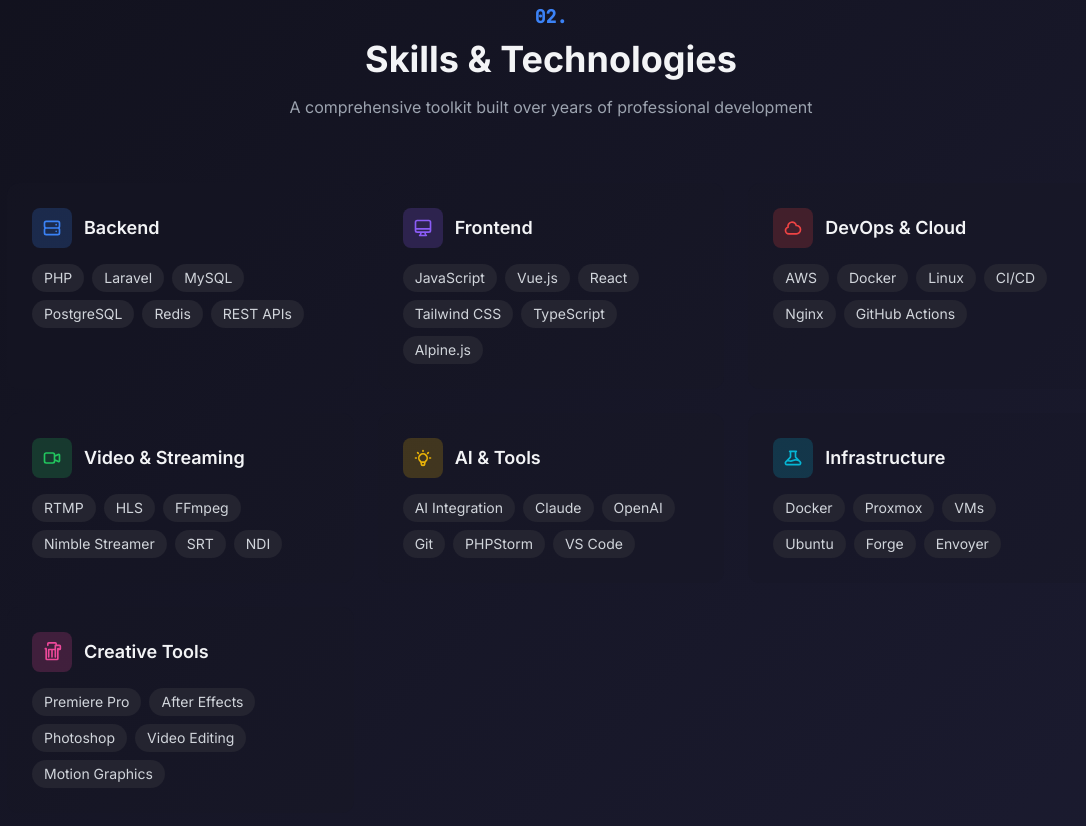
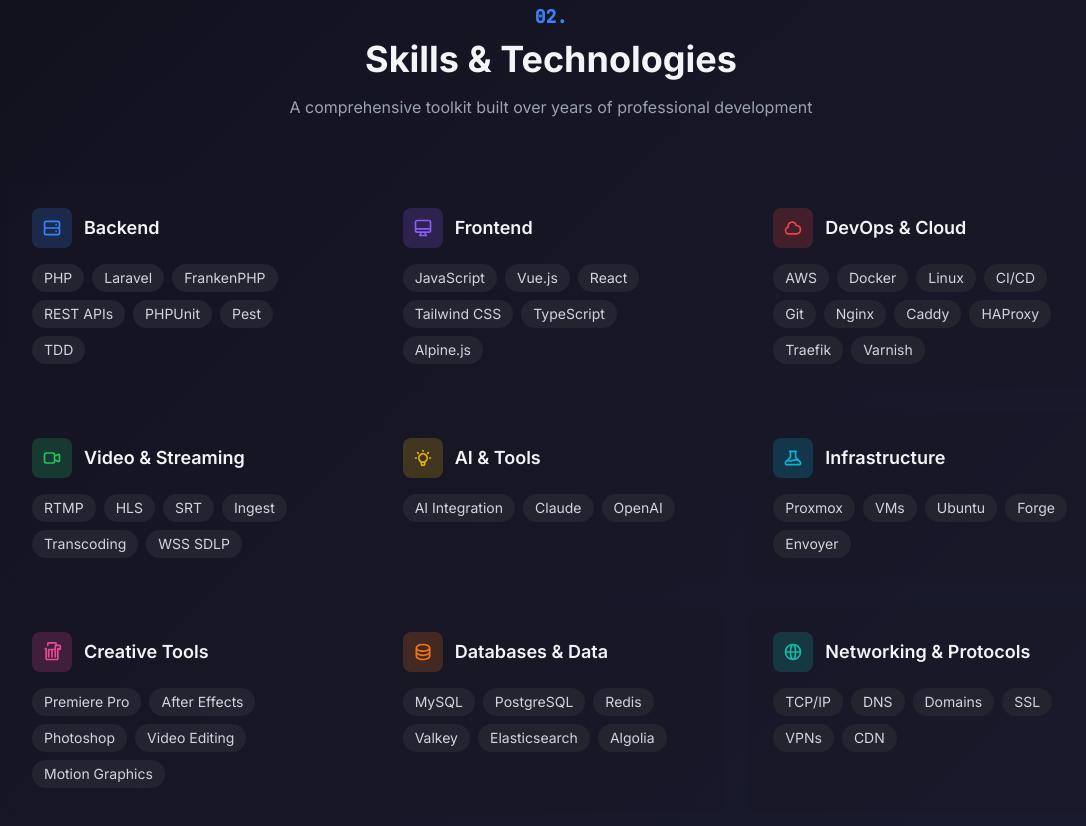
Before and after one commit to alexhackney/alexhackney.com, a plain HTML site: page public/index.html in a window 1280 px wide. Shown: the part 1741-2567 px from the top of the page, without its empty margins (89-1175 px from the left). Drawn offline with nearby package versions, Linux system fonts and the light colour scheme.

Commit message:
just a little more adjustment.

```diff
--- a/public/index.html
+++ b/public/index.html
@@ -498,10 +498,11 @@
                     <div class="flex flex-wrap gap-2">
                         <span class="skill-badge px-3 py-1 bg-dark-600 rounded-full text-sm text-gray-300">PHP</span>
                         <span class="skill-badge px-3 py-1 bg-dark-600 rounded-full text-sm text-gray-300">Laravel</span>
-                        <span class="skill-badge px-3 py-1 bg-dark-600 rounded-full text-sm text-gray-300">MySQL</span>
-                        <span class="skill-badge px-3 py-1 bg-dark-600 rounded-full text-sm text-gray-300">PostgreSQL</span>
-                        <span class="skill-badge px-3 py-1 bg-dark-600 rounded-full text-sm text-gray-300">Redis</span>
+                        <span class="skill-badge px-3 py-1 bg-dark-600 rounded-full text-sm text-gray-300">FrankenPHP</span>
                         <span class="skill-badge px-3 py-1 bg-dark-600 rounded-full text-sm text-gray-300">REST APIs</span>
+                        <span class="skill-badge px-3 py-1 bg-dark-600 rounded-full text-sm text-gray-300">PHPUnit</span>
+                        <span class="skill-badge px-3 py-1 bg-dark-600 rounded-full text-sm text-gray-300">Pest</span>
+                        <span class="skill-badge px-3 py-1 bg-dark-600 rounded-full text-sm text-gray-300">TDD</span>
                     </div>
                 </div>
 
@@ -540,8 +541,12 @@
                         <span class="skill-badge px-3 py-1 bg-dark-600 rounded-full text-sm text-gray-300">Docker</span>
                         <span class="skill-badge px-3 py-1 bg-dark-600 rounded-full text-sm text-gray-300">Linux</span>
                         <span class="skill-badge px-3 py-1 bg-dark-600 rounded-full text-sm text-gray-300">CI/CD</span>
+                        <span class="skill-badge px-3 py-1 bg-dark-600 rounded-full text-sm text-gray-300">Git</span>
                         <span class="skill-badge px-3 py-1 bg-dark-600 rounded-full text-sm text-gray-300">Nginx</span>
-                        <span class="skill-badge px-3 py-1 bg-dark-600 rounded-full text-sm text-gray-300">GitHub Actions</span>
+                        <span class="skill-badge px-3 py-1 bg-dark-600 rounded-full text-sm text-gray-300">Caddy</span>
+                        <span class="skill-badge px-3 py-1 bg-dark-600 rounded-full text-sm text-gray-300">HAProxy</span>
+                        <span class="skill-badge px-3 py-1 bg-dark-600 rounded-full text-sm text-gray-300">Traefik</span>
+                        <span class="skill-badge px-3 py-1 bg-dark-600 rounded-full text-sm text-gray-300">Varnish</span>
                     </div>
                 </div>
 
@@ -558,10 +563,10 @@
                     <div class="flex flex-wrap gap-2">
                         <span class="skill-badge px-3 py-1 bg-dark-600 rounded-full text-sm text-gray-300">RTMP</span>
                         <span class="skill-badge px-3 py-1 bg-dark-600 rounded-full text-sm text-gray-300">HLS</span>
-                        <span class="skill-badge px-3 py-1 bg-dark-600 rounded-full text-sm text-gray-300">FFmpeg</span>
-                        <span class="skill-badge px-3 py-1 bg-dark-600 rounded-full text-sm text-gray-300">Nimble Streamer</span>
                         <span class="skill-badge px-3 py-1 bg-dark-600 rounded-full text-sm text-gray-300">SRT</span>
-                        <span class="skill-badge px-3 py-1 bg-dark-600 rounded-full text-sm text-gray-300">NDI</span>
+                        <span class="skill-badge px-3 py-1 bg-dark-600 rounded-full text-sm text-gray-300">Ingest</span>
+                        <span class="skill-badge px-3 py-1 bg-dark-600 rounded-full text-sm text-gray-300">Transcoding</span>
+                        <span class="skill-badge px-3 py-1 bg-dark-600 rounded-full text-sm text-gray-300">WSS SDLP</span>
                     </div>
                 </div>
 
@@ -579,9 +584,6 @@
                         <span class="skill-badge px-3 py-1 bg-dark-600 rounded-full text-sm text-gray-300">AI Integration</span>
                         <span class="skill-badge px-3 py-1 bg-dark-600 rounded-full text-sm text-gray-300">Claude</span>
                         <span class="skill-badge px-3 py-1 bg-dark-600 rounded-full text-sm text-gray-300">OpenAI</span>
-                        <span class="skill-badge px-3 py-1 bg-dark-600 rounded-full text-sm text-gray-300">Git</span>
-                        <span class="skill-badge px-3 py-1 bg-dark-600 rounded-full text-sm text-gray-300">PHPStorm</span>
-                        <span class="skill-badge px-3 py-1 bg-dark-600 rounded-full text-sm text-gray-300">VS Code</span>
                     </div>
                 </div>
 
@@ -596,7 +598,6 @@
                         <h3 class="text-lg font-semibold">Infrastructure</h3>
                     </div>
                     <div class="flex flex-wrap gap-2">
-                        <span class="skill-badge px-3 py-1 bg-dark-600 rounded-full text-sm text-gray-300">Docker</span>
                         <span class="skill-badge px-3 py-1 bg-dark-600 rounded-full text-sm text-gray-300">Proxmox</span>
                         <span class="skill-badge px-3 py-1 bg-dark-600 rounded-full text-sm text-gray-300">VMs</span>
                         <span class="skill-badge px-3 py-1 bg-dark-600 rounded-full text-sm text-gray-300">Ubuntu</span>
@@ -623,6 +624,47 @@
                         <span class="skill-badge px-3 py-1 bg-dark-600 rounded-full text-sm text-gray-300">Motion Graphics</span>
                     </div>
                 </div>
+
+                <!-- Databases & Data -->
+                <div class="card-hover bg-dark-700/30 rounded-xl p-4 sm:p-6 fade-in">
+                    <div class="flex items-center space-x-3 mb-4">
+                        <div class="w-10 h-10 bg-orange-500/20 rounded-lg flex items-center justify-center">
+                            <svg class="w-5 h-5 text-orange-500" fill="none" stroke="currentColor" viewBox="0 0 24 24">
+                                <path stroke-linecap="round" stroke-linejoin="round" stroke-width="2" d="M4 7v10c0 2.21 3.582 4 8 4s8-1.79 8-4V7M4 7c0 2.21 3.582 4 8 4s8-1.79 8-4M4 7c0-2.21 3.582-4 8-4s8 1.79 8 4m0 5c0 2.21-3.582 4-8 4s-8-1.79-8-4"/>
+                            </svg>
+                        </div>
+                        <h3 class="text-lg font-semibold">Databases & Data</h3>
+                    </div>
+                    <div class="flex flex-wrap gap-2">
+                        <span class="skill-badge px-3 py-1 bg-dark-600 rounded-full text-sm text-gray-300">MySQL</span>
+                        <span class="skill-badge px-3 py-1 bg-dark-600 rounded-full text-sm text-gray-300">PostgreSQL</span>
+                        <span class="skill-badge px-3 py-1 bg-dark-600 rounded-full text-sm text-gray-300">Redis</span>
+                        <span class="skill-badge px-3 py-1 bg-dark-600 rounded-full text-sm text-gray-300">Valkey</span>
+                        <span class="skill-badge px-3 py-1 bg-dark-600 rounded-full text-sm text-gray-300">Elasticsearch</span>
+                        <span class="skill-badge px-3 py-1 bg-dark-600 rounded-full text-sm text-gray-300">Algolia</span>
+                    </div>
+                </div>
+
+                <!-- Networking & Protocols -->
+                <div class="card-hover bg-dark-700/30 rounded-xl p-4 sm:p-6 fade-in">
+                    <div class="flex items-center space-x-3 mb-4">
+                        <div class="w-10 h-10 bg-teal-500/20 rounded-lg flex items-center justify-center">
+                            <svg class="w-5 h-5 text-teal-500" fill="none" stroke="currentColor" viewBox="0 0 24 24">
+                                <path stroke-linecap="round" stroke-linejoin="round" stroke-width="2" d="M21 12a9 9 0 01-9 9m9-9a9 9 0 00-9-9m9 9H3m9 9a9 9 0 01-9-9m9 9c1.657 0 3-4.03 3-9s-1.343-9-3-9m0 18c-1.657 0-3-4.03-3-9s1.343-9 3-9m-9 9a9 9 0 019-9"/>
+                            </svg>
+                        </div>
+                        <h3 class="text-lg font-semibold">Networking & Protocols</h3>
+                    </div>
+                    <div class="flex flex-wrap gap-2">
+                        <span class="skill-badge px-3 py-1 bg-dark-600 rounded-full text-sm text-gray-300">TCP/IP</span>
+                        <span class="skill-badge px-3 py-1 bg-dark-600 rounded-full text-sm text-gray-300">DNS</span>
+                        <span class="skill-badge px-3 py-1 bg-dark-600 rounded-full text-sm text-gray-300">Domains</span>
+                        <span class="skill-badge px-3 py-1 bg-dark-600 rounded-full text-sm text-gray-300">SSL</span>
+                        <span class="skill-badge px-3 py-1 bg-dark-600 rounded-full text-sm text-gray-300">VPNs</span>
+                        <span class="skill-badge px-3 py-1 bg-dark-600 rounded-full text-sm text-gray-300">CDN</span>
+                    </div>
+                </div>
+
             </div>
         </div>
     </section>
```
